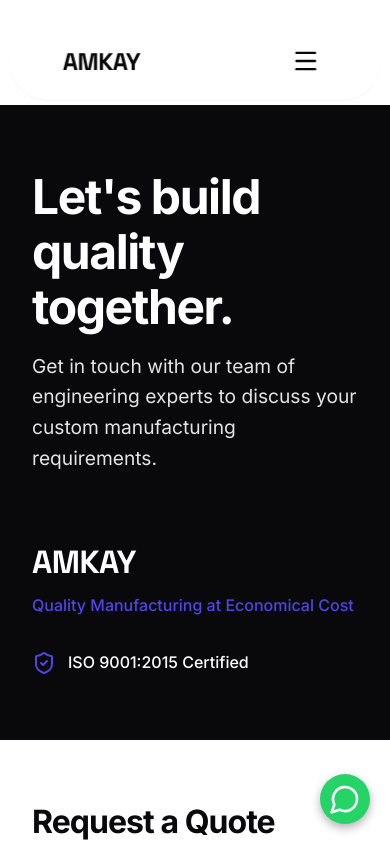
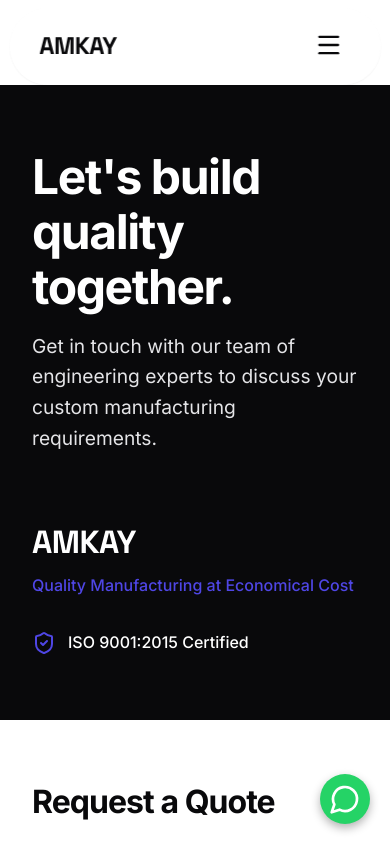
Before and after one commit to crynce/amkay2, a React (Vite) app: page /contact in a window 390 px wide. Shown: the top 844 px of the page. Built offline with nearby package versions, Linux system fonts and the light colour scheme.

Commit message:
feat: Implement a responsive Navbar component with desktop navigation, mobile drawer, and scroll-based styling, integrating it into the main application layout.

```diff
--- a/src/App.jsx
+++ b/src/App.jsx
@@ -25,7 +25,7 @@
         }}
       >
         <Navbar />
-        <main style={{ flex: 1, paddingTop: "100px" }}>
+        <main style={{ flex: 1, paddingTop: "80px" }}>
           <Routes>
             <Route path="/" element={<Home />} />
             <Route path="/about" element={<About />} />
--- a/src/components/Navbar.css
+++ b/src/components/Navbar.css
@@ -1,6 +1,6 @@
 .navbar {
   position: fixed;
-  top: 1.5rem;
+  top: 0.5rem;
   left: 50%;
   transform: translateX(-50%);
   width: 95%;
@@ -29,6 +29,7 @@
   display: flex;
   justify-content: space-between;
   align-items: center;
+  padding: 0.5px;
 }
 
 .nav-logo {
--- a/src/components/Navbar.jsx
+++ b/src/components/Navbar.jsx
@@ -34,7 +34,7 @@
     <header
       className={`navbar ${scrolled ? "scrolled" : ""}} navbar-dark-text`}
     >
-      <div className="container nav-container">
+      <div className=" nav-container">
         {/* Logo */}
         <Link to="/" className="nav-logo" onClick={() => setIsOpen(false)}>
           <span className="logo-text">AMKAY</span>
```
